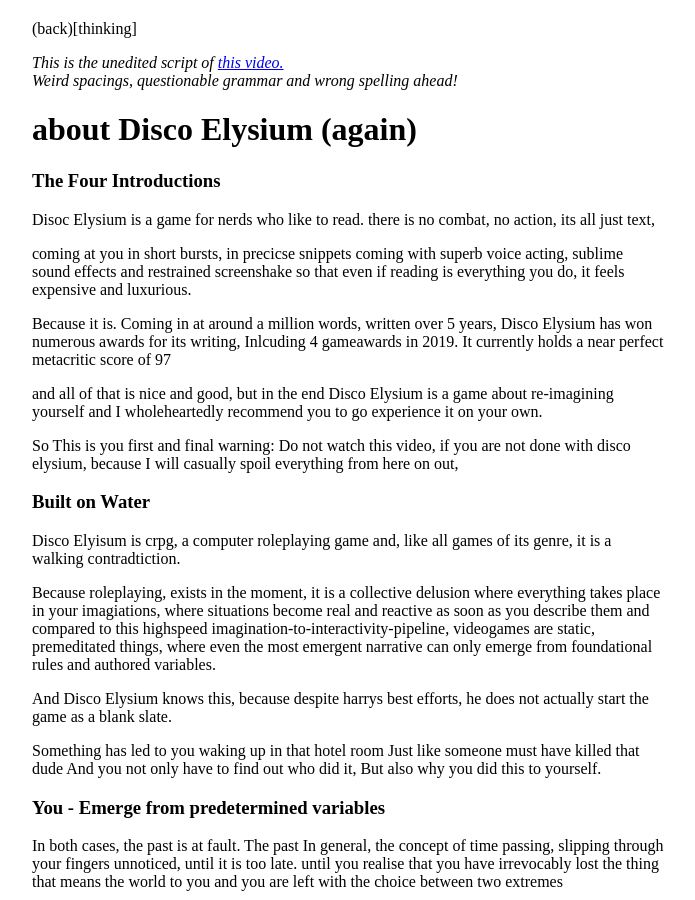
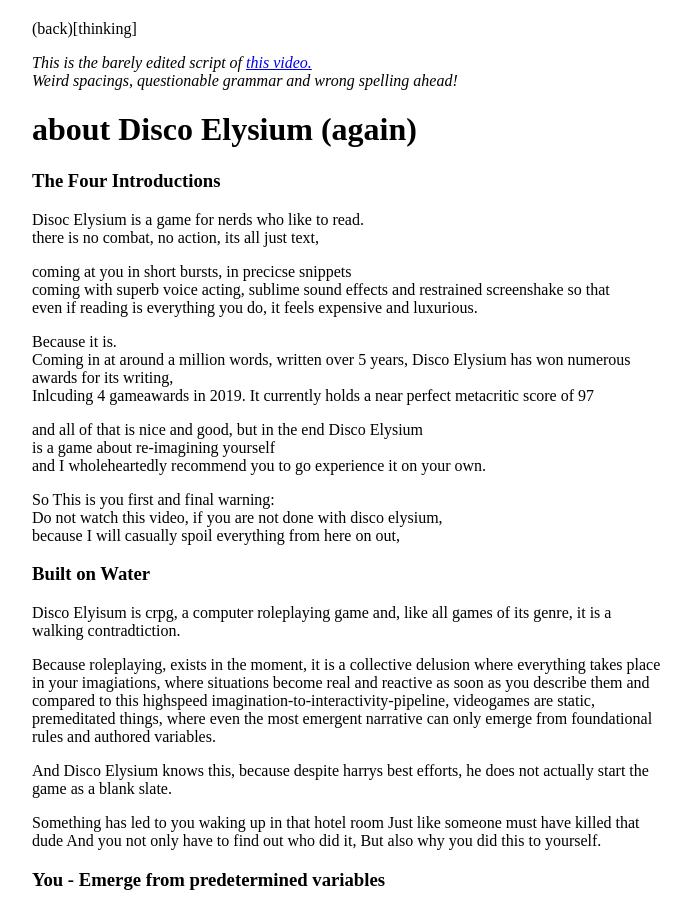
Before and after one commit to stuffedwombat/stuffedwombat.github.io, a Jekyll site: the page built from about_disco_elysium.md, in a window 1280 px wide and 900 px high. Shown: the whole window, without its empty margins (292-987 px from the left). Built offline with Jekyll 4.4.1, drawn with Linux system fonts in a browser that asks for light colours; our own code applies the rules of GitHub Pages for plain Markdown files; comment, search, counter and statistics services are not loaded.

Commit message:
Update about_disco_elysium.md

```diff
--- a/about_disco_elysium.md
+++ b/about_disco_elysium.md
@@ -1,6 +1,6 @@
 (back)[thinking]
 
-*This is the unedited script of <a href="https://www.youtube.com/watch?v=sbj6BCLrZ_I" target="_blank">this video.</a>
+*This is the barely edited script of <a href="https://www.youtube.com/watch?v=sbj6BCLrZ_I" target="_blank">this video.</a>
 <br>Weird spacings, questionable grammar and wrong spelling ahead!*
 
 <h1>about Disco Elysium (again)</h1>
@@ -8,25 +8,25 @@
 
 <h3>The Four Introductions </h3>
 
-Disoc Elysium is a game for nerds who like to read.
-there is no combat, no action, its all just text,
+Disoc Elysium is a game for nerds who like to read.<br>
+there is no combat, no action, its all just text,<br>
 
-coming at you in short bursts, in precicse snippets
-coming with superb voice acting, sublime sound effects and restrained screenshake so that
-even if reading is everything you do, it feels expensive and luxurious.
+coming at you in short bursts, in precicse snippets<br>
+coming with superb voice acting, sublime sound effects and restrained screenshake so that<br>
+even if reading is everything you do, it feels expensive and luxurious.<br>
 
-Because it is.
-Coming in at around a million words, written over 5 years, Disco Elysium has won numerous awards for its writing,
-Inlcuding 4 gameawards in 2019. It currently holds a near perfect metacritic score of 97
+Because it is.<br>
+Coming in at around a million words, written over 5 years, Disco Elysium has won numerous awards for its writing,<br>
+Inlcuding 4 gameawards in 2019. It currently holds a near perfect metacritic score of 97<br>
 
-and all of that is nice and good, but in the end Disco Elysium
+and all of that is nice and good, but in the end Disco Elysium<br>
 is a game about re-imagining
-yourself
-and I wholeheartedly recommend you to go experience it on your own.
+yourself<br>
+and I wholeheartedly recommend you to go experience it on your own.<br>
 
-So This is you first and final warning:
-Do not watch this video, if you are not done with disco elysium,
-because I will casually spoil everything from here on out,
+So This is you first and final warning:<br>
+Do not watch this video, if you are not done with disco elysium,<br>
+because I will casually spoil everything from here on out,<br>
 
 
 <h3>
```
